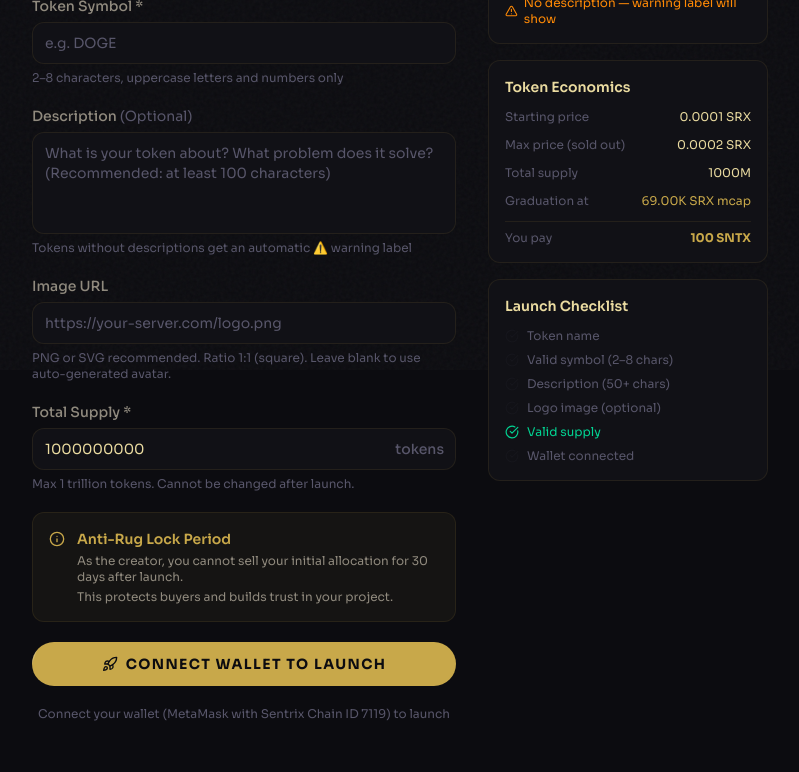
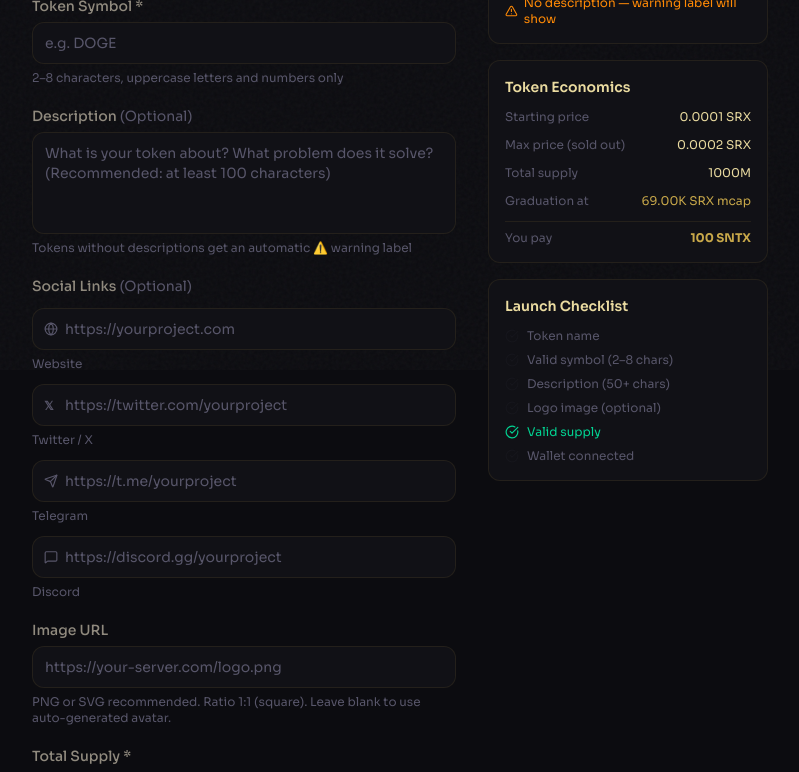
Before and after one commit to satyakwok/sentrix-launch, a Next.js app: page /create in a window 1280 px wide. Shown: the part 430-1202 px from the top of the page, without its empty margins (240-1039 px from the left). Built offline with nearby package versions, Linux system fonts and the light colour scheme; a web font is replaced by a local one.

Commit message:
feat: add social links to token creation and detail page, add error/not-found pages

```diff
--- a/src/app/create/page.tsx
+++ b/src/app/create/page.tsx
@@ -6,7 +6,7 @@ import { Badge } from '@/components/ui/Badge'
 import { useWalletStore } from '@/store/wallet'
 import { BASE_PRICE, K, GRADUATION_THRESHOLD } from '@/lib/bonding-curve'
 import { formatNumber } from '@/lib/utils'
-import { Rocket, Info, CheckCircle, AlertTriangle, Flame } from 'lucide-react'
+import { Rocket, Info, CheckCircle, AlertTriangle, Flame, Globe, Send, MessageSquare } from 'lucide-react'
 
 const REQUIRED_SNTX = 100
 
@@ -16,6 +16,10 @@ interface FormData {
   description: string
   imageUrl: string
   totalSupply: string
+  website: string
+  twitter: string
+  telegram: string
+  discord: string
 }
 
 export default function CreatePage() {
@@ -26,6 +30,10 @@ export default function CreatePage() {
     description: '',
     imageUrl: '',
     totalSupply: '1000000000',
+    website: '',
+    twitter: '',
+    telegram: '',
+    discord: '',
   })
   const [submitted, setSubmitted] = useState(false)
   const [errors, setErrors] = useState<Partial<FormData>>({})
@@ -138,6 +146,41 @@ export default function CreatePage() {
               ? <p className="text-xs text-red-400">{errors.description}</p>
               : <p className="text-xs text-[var(--tx-d)]">Tokens without descriptions get an automatic ⚠️ warning label</p>
             }
+          </div>
+
+          {/* Social links */}
+          <div className="space-y-3">
+            <p className="text-sm font-medium text-[var(--tx-m)]">
+              Social Links <span className="text-[var(--tx-d)] font-normal">(Optional)</span>
+            </p>
+            <Input
+              placeholder="https://yourproject.com"
+              value={form.website}
+              onChange={set('website')}
+              prefix={<Globe className="w-3.5 h-3.5" />}
+              hint="Website"
+            />
+            <Input
+              placeholder="https://twitter.com/yourproject"
+              value={form.twitter}
+              onChange={set('twitter')}
+              prefix={<span className="text-xs font-bold">𝕏</span>}
+              hint="Twitter / X"
+            />
+            <Input
+              placeholder="https://t.me/yourproject"
+              value={form.telegram}
+              onChange={set('telegram')}
+              prefix={<Send className="w-3.5 h-3.5" />}
+              hint="Telegram"
+            />
+            <Input
+              placeholder="https://discord.gg/yourproject"
+              value={form.discord}
+              onChange={set('discord')}
+              prefix={<MessageSquare className="w-3.5 h-3.5" />}
+              hint="Discord"
+            />
           </div>
 
           <Input
--- /dev/null
+++ b/src/app/error.tsx
@@ -0,0 +1,22 @@
+'use client'
+import { useEffect } from 'react'
+import { Button } from '@/components/ui/Button'
+
+export default function Error({
+  error,
+  reset,
+}: {
+  error: Error & { digest?: string }
+  reset: () => void
+}) {
+  useEffect(() => {
+    console.error(error)
+  }, [error])
+
+  return (
+    <div className="flex flex-col items-center justify-center min-h-screen gap-4">
+      <h2 className="text-2xl font-bold text-[var(--tx)]">Something went wrong</h2>
+      <Button variant="gold" onClick={reset}>Try again</Button>
+    </div>
+  )
+}
--- /dev/null
+++ b/src/app/not-found.tsx
@@ -0,0 +1,11 @@
+import Link from 'next/link'
+import { Button } from '@/components/ui/Button'
+
+export default function NotFound() {
+  return (
+    <div className="flex flex-col items-center justify-center min-h-screen gap-4">
+      <h2 className="text-2xl font-bold text-[var(--tx)]">404 — Page Not Found</h2>
+      <Link href="/"><Button variant="gold">Go Home</Button></Link>
+    </div>
+  )
+}
--- a/src/app/token/[address]/page.tsx
+++ b/src/app/token/[address]/page.tsx
@@ -6,7 +6,7 @@ import { BondingCurveChart } from '@/components/token/BondingCurveChart'
 import { BuySellWidget } from '@/components/token/BuySellWidget'
 import { formatAddress, formatNumber, formatPrice, formatTimestamp, formatSRX } from '@/lib/utils'
 import { GRADUATION_THRESHOLD } from '@/lib/bonding-curve'
-import { ExternalLink, ShieldCheck, AlertTriangle, TrendingUp, Users, BarChart2 } from 'lucide-react'
+import { ExternalLink, ShieldCheck, AlertTriangle, TrendingUp, Users, BarChart2, Globe, Send, MessageSquare } from 'lucide-react'
 import Link from 'next/link'
 
 interface Props {
@@ -67,6 +67,36 @@ export default async function TokenDetailPage({ params }: Props) {
                   Explorer <ExternalLink className="w-3 h-3" />
                 </Link>
               </div>
+
+              {/* Social links */}
+              {(token.website || token.twitter || token.telegram || token.discord) && (
+                <div className="flex items-center gap-2 mt-2 flex-wrap">
+                  {token.website && (
+                    <Link href={token.website} target="_blank"
+                      className="flex items-center gap-1.5 px-2.5 py-1 rounded-full bg-[var(--sf)] border border-[var(--brd)] text-xs text-[var(--tx-d)] hover:text-[var(--gold)] hover:border-[var(--brd2)] transition-all">
+                      <Globe className="w-3 h-3" /> Website
+                    </Link>
+                  )}
+                  {token.twitter && (
+                    <Link href={token.twitter} target="_blank"
+                      className="flex items-center gap-1.5 px-2.5 py-1 rounded-full bg-[var(--sf)] border border-[var(--brd)] text-xs text-[var(--tx-d)] hover:text-[var(--gold)] hover:border-[var(--brd2)] transition-all">
+                      <span className="text-[10px] font-bold leading-none">𝕏</span> Twitter
+                    </Link>
+                  )}
+                  {token.telegram && (
+                    <Link href={token.telegram} target="_blank"
+                      className="flex items-center gap-1.5 px-2.5 py-1 rounded-full bg-[var(--sf)] border border-[var(--brd)] text-xs text-[var(--tx-d)] hover:text-[var(--gold)] hover:border-[var(--brd2)] transition-all">
+                      <Send className="w-3 h-3" /> Telegram
+                    </Link>
+                  )}
+                  {token.discord && (
+                    <Link href={token.discord} target="_blank"
+                      className="flex items-center gap-1.5 px-2.5 py-1 rounded-full bg-[var(--sf)] border border-[var(--brd)] text-xs text-[var(--tx-d)] hover:text-[var(--gold)] hover:border-[var(--brd2)] transition-all">
+                      <MessageSquare className="w-3 h-3" /> Discord
+                    </Link>
+                  )}
+                </div>
+              )}
             </div>
           </div>
 
--- a/src/components/ui/Input.tsx
+++ b/src/components/ui/Input.tsx
@@ -1,12 +1,12 @@
 import { cn } from '@/lib/utils'
-import { InputHTMLAttributes, forwardRef } from 'react'
+import { InputHTMLAttributes, forwardRef, ReactNode } from 'react'
 
-interface InputProps extends InputHTMLAttributes<HTMLInputElement> {
+interface InputProps extends Omit<InputHTMLAttributes<HTMLInputElement>, 'prefix'> {
   label?: string
   hint?: string
   error?: string
   suffix?: string
-  prefix?: string
+  prefix?: ReactNode
 }
 
 const Input = forwardRef<HTMLInputElement, InputProps>(
--- a/src/lib/mock-data.ts
+++ b/src/lib/mock-data.ts
@@ -17,6 +17,9 @@ const RAW: Omit<Token, 'price' | 'marketCap' | 'progress'>[] = [
     isGraduated: false,
     isWarned: false,
     isVerified: true,
+    website: 'https://nusantaratoken.example.com',
+    twitter: 'https://twitter.com/nusantaratoken',
+    telegram: 'https://t.me/nusantaratoken',
   },
   {
     address: 'SRX20_b2c3d4e5f6a1b2c3d4e5f6a1b2c3d4e5f6a1b2c3',
@@ -32,6 +35,10 @@ const RAW: Omit<Token, 'price' | 'marketCap' | 'progress'>[] = [
     isGraduated: false,
     isWarned: false,
     isVerified: true,
+    website: 'https://fastchain.example.io',
+    twitter: 'https://twitter.com/fastchaintoken',
+    telegram: 'https://t.me/fastchainofficial',
+    discord: 'https://discord.gg/fastchain',
   },
   {
     address: 'SRX20_c3d4e5f6a1b2c3d4e5f6a1b2c3d4e5f6a1b2c3d4',
@@ -47,6 +54,8 @@ const RAW: Omit<Token, 'price' | 'marketCap' | 'progress'>[] = [
     isGraduated: false,
     isWarned: false,
     isVerified: false,
+    twitter: 'https://twitter.com/sentdoge',
+    telegram: 'https://t.me/sentdoge',
   },
   {
     address: 'SRX20_d4e5f6a1b2c3d4e5f6a1b2c3d4e5f6a1b2c3d4e5',
@@ -62,6 +71,7 @@ const RAW: Omit<Token, 'price' | 'marketCap' | 'progress'>[] = [
     isGraduated: false,
     isWarned: false,
     isVerified: false,
+    // no socials — newly launched
   },
   {
     address: 'SRX20_e5f6a1b2c3d4e5f6a1b2c3d4e5f6a1b2c3d4e5f6',
@@ -77,6 +87,10 @@ const RAW: Omit<Token, 'price' | 'marketCap' | 'progress'>[] = [
     isGraduated: true,
     isWarned: false,
     isVerified: true,
+    website: 'https://archipelagocoin.example.com',
+    twitter: 'https://twitter.com/archipelagocoin',
+    telegram: 'https://t.me/archipelagocoin',
+    discord: 'https://discord.gg/archipelago',
   },
   {
     address: 'SRX20_f6a1b2c3d4e5f6a1b2c3d4e5f6a1b2c3d4e5f6a1',
@@ -92,6 +106,7 @@ const RAW: Omit<Token, 'price' | 'marketCap' | 'progress'>[] = [
     isGraduated: false,
     isWarned: true, // no description
     isVerified: false,
+    // no socials — warned token
   },
 ]
 
--- a/src/types/index.ts
+++ b/src/types/index.ts
@@ -12,6 +12,11 @@ export interface Token {
   isGraduated: boolean
   isWarned: boolean
   isVerified: boolean
+  // social links (all optional)
+  website?: string
+  twitter?: string
+  telegram?: string
+  discord?: string
   // computed
   price: number // in SRX
   marketCap: number // in SRX
```
